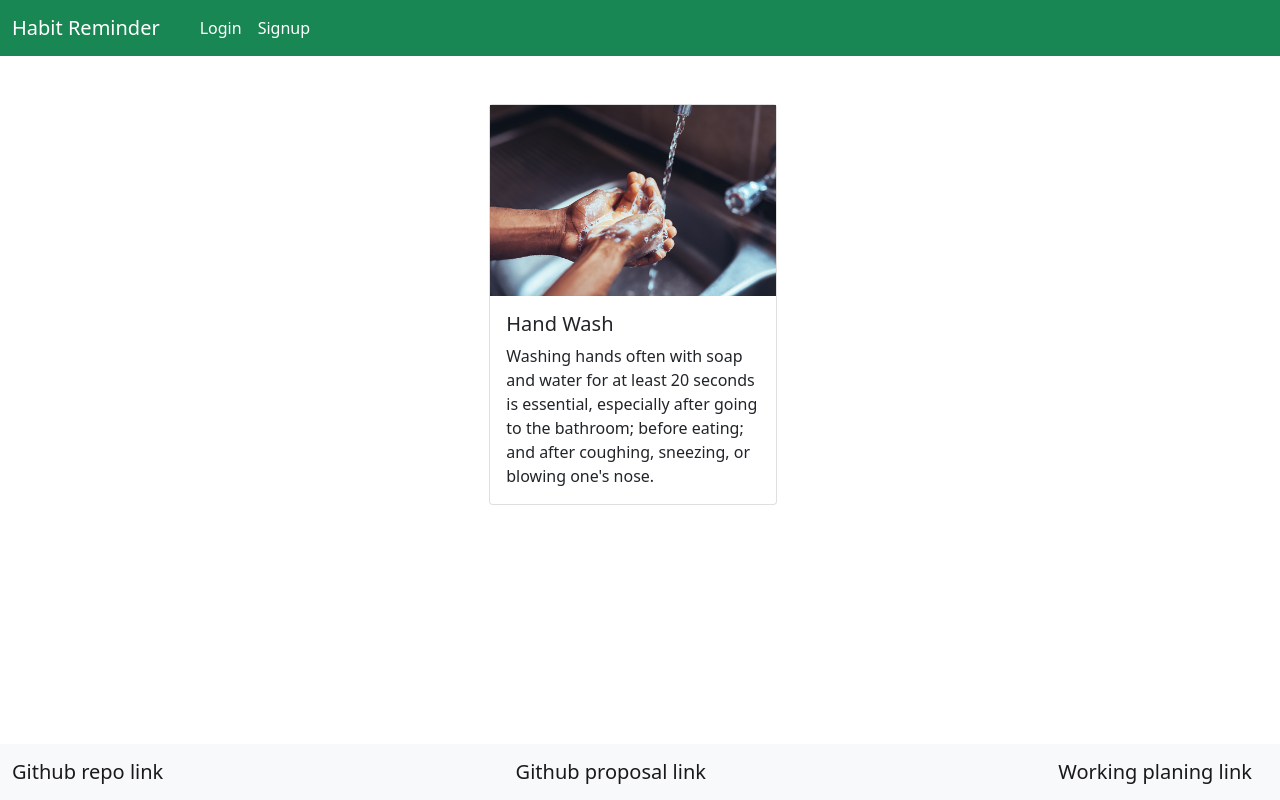
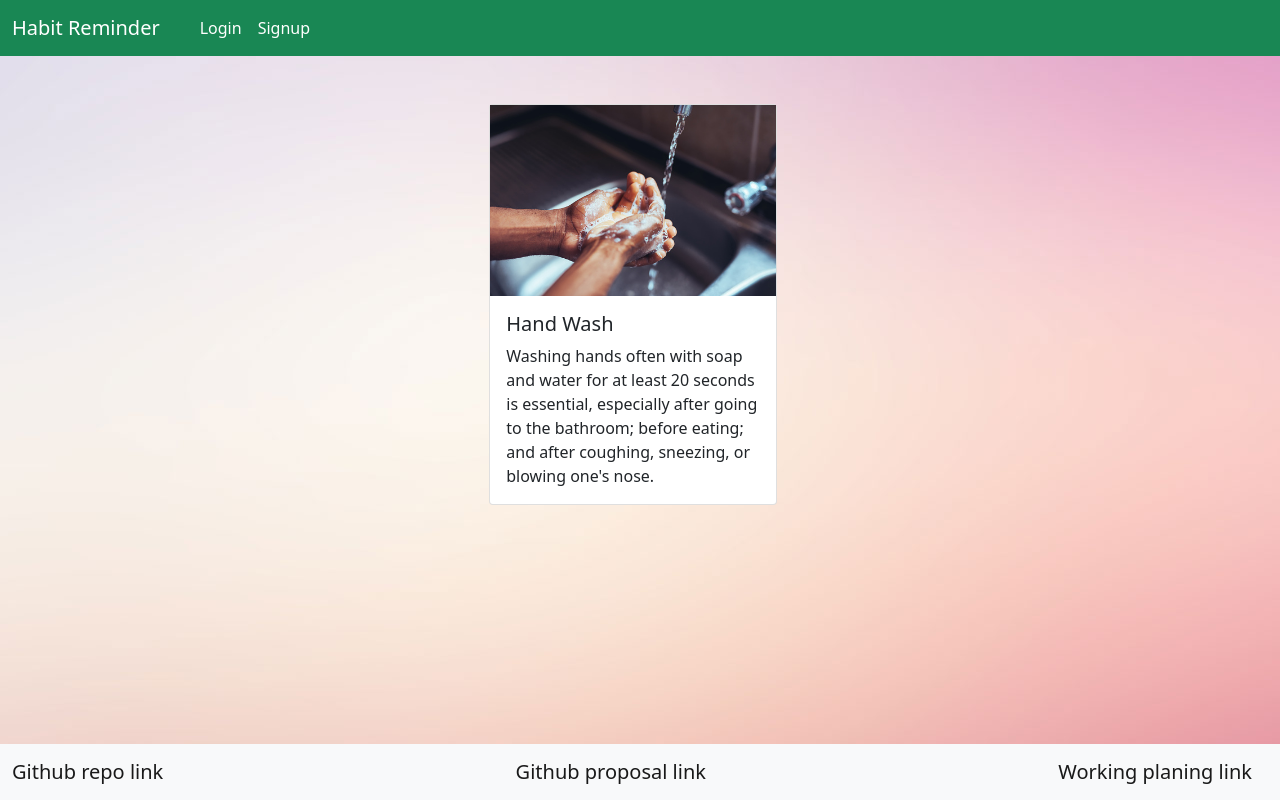
Before and after one commit to RohitChandupatla/habit-remainder-client, an Angular app: page / in a window 1280 px wide. Built offline with nearby package versions, Linux system fonts and the light colour scheme.

Commit message:
adding background image

```diff
--- a/src/styles.css
+++ b/src/styles.css
@@ -1 +1,3 @@
-/* You can add global styles to this file, and also import other style files */
+body {
+  background-image: url("/assets/background.png");
+}
```
Also changed, not shown: src/assets/Capture.PNG (added), src/assets/background.png (added).
